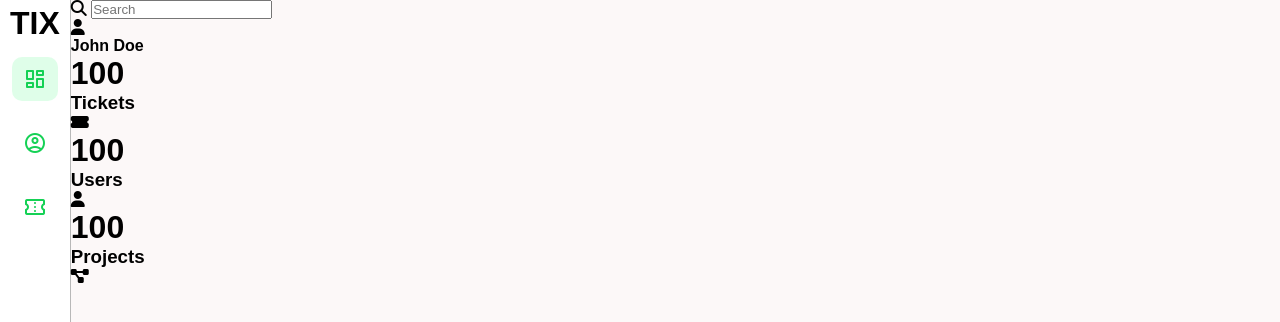
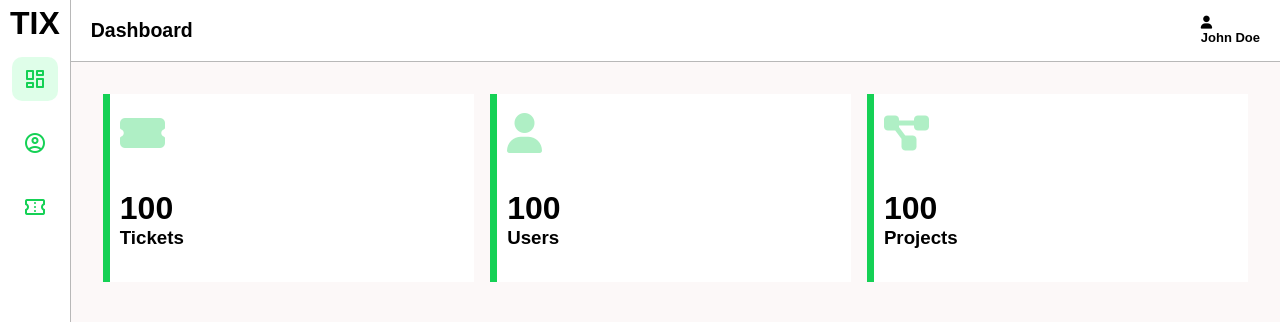
Before and after one commit to nueldotdev/ticketingSys, a plain HTML site: page index.html in a window 1280 px wide. Shown: the top 322 px of the page. Drawn offline with nearby package versions, Linux system fonts and the light colour scheme.

Commit message:
Nav icons made better | Some styling for the dashboard card and boxes

```diff
--- a/index.html
+++ b/index.html
@@ -26,7 +26,9 @@
                                 <span class="material-symbols-rounded">
                                     dashboard
                                 </span>
-                                <span class="text">Home</span>
+                                <span class="text">
+                                    <p>Dashboard</p>
+                                </span>
                             </button>
                         </a>
                     </li>
@@ -56,8 +58,9 @@
         <div class="content">
             <div class="header">
                 <div class="search">
-                    <i class="fas fa-search"></i>
-                    <input type="text" placeholder="Search">
+                    <h2 class="title">
+                        Dashboard
+                    </h2>
                 </div>
                 <div class="user">
                     <div class="profile">
--- a/style.css
+++ b/style.css
@@ -86,12 +86,13 @@ body {
                 display: block;
                 font-size: initial;
                 top: 0;
-                width: 50px;
+                width: 5rem;
                 position: absolute;
                 right: 0;
-                transform: translate(4.5rem, 4px);
+                transform: translate(6rem, 4px);
                 visibility: hidden;
                 opacity: 0;
+                /* border: 2px solid; */
                 background-color: #f3f3f3;
                 padding: 8px 10px;
                 color: initial;
@@ -124,7 +125,7 @@ body {
         .menu-btn:hover {
 
             span.text {
-                transform: translate(5.5rem, 4px);
+                transform: translate(7rem, 4px);
                 visibility: visible;
                 opacity: 1;
             }
@@ -135,6 +136,48 @@ body {
 .content {
     /* width: 80%; */
     flex: 3.5;
+    display: grid;
+    grid-row-end: 2;
+    grid-template-rows: 0.5fr 6fr;
+    /* grid-template-columns: repeat(3, 1fr); */
     height: 100%;
     background-color: var(--light-color);
 }
+
+
+.header {
+    background-color: var(--lightest-color);
+    border-bottom: 1px solid var(--border-color);
+    /* border-left: 1px solid var(--border-color); */
+    display: flex;
+    align-items: center;
+    justify-content: space-between;
+    font-size: small;
+    padding: 10px 20px;
+}
+
+
+.cards {
+    display: grid;
+    grid: auto / auto auto auto;
+    grid-gap: 1rem;
+    padding: 2rem;
+}
+
+.icon {
+    transform: scale(2.5);
+    transform-origin: left;
+    color: #15d15557;
+    width: fit-content;
+}
+
+.card {
+    height: 25%;
+    background-color: var(--lightest-color);
+    display: flex;
+    flex-direction: column-reverse;
+    border-left: 7px solid var(--brand-color);
+    padding: 10px;
+    justify-content: space-around;
+    cursor: pointer;
+}
```
Lines whose indentation alone changed are shown as unchanged.
